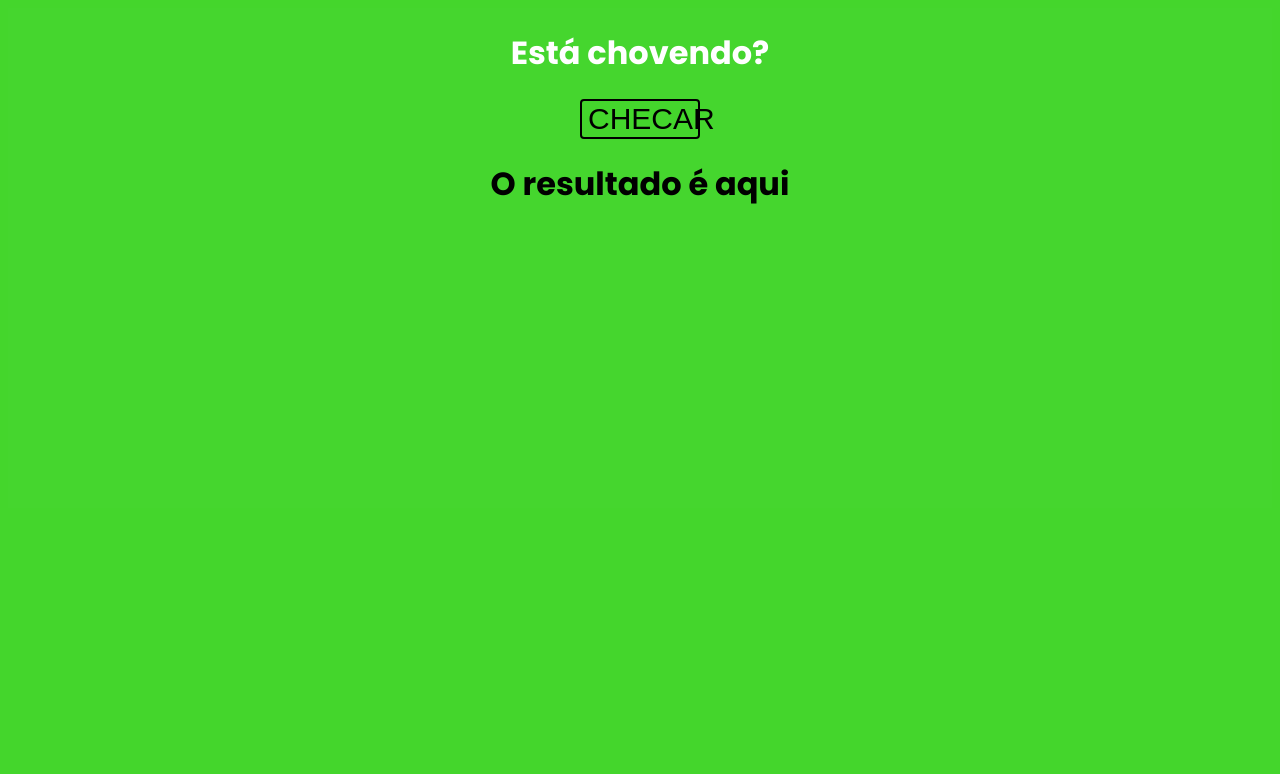
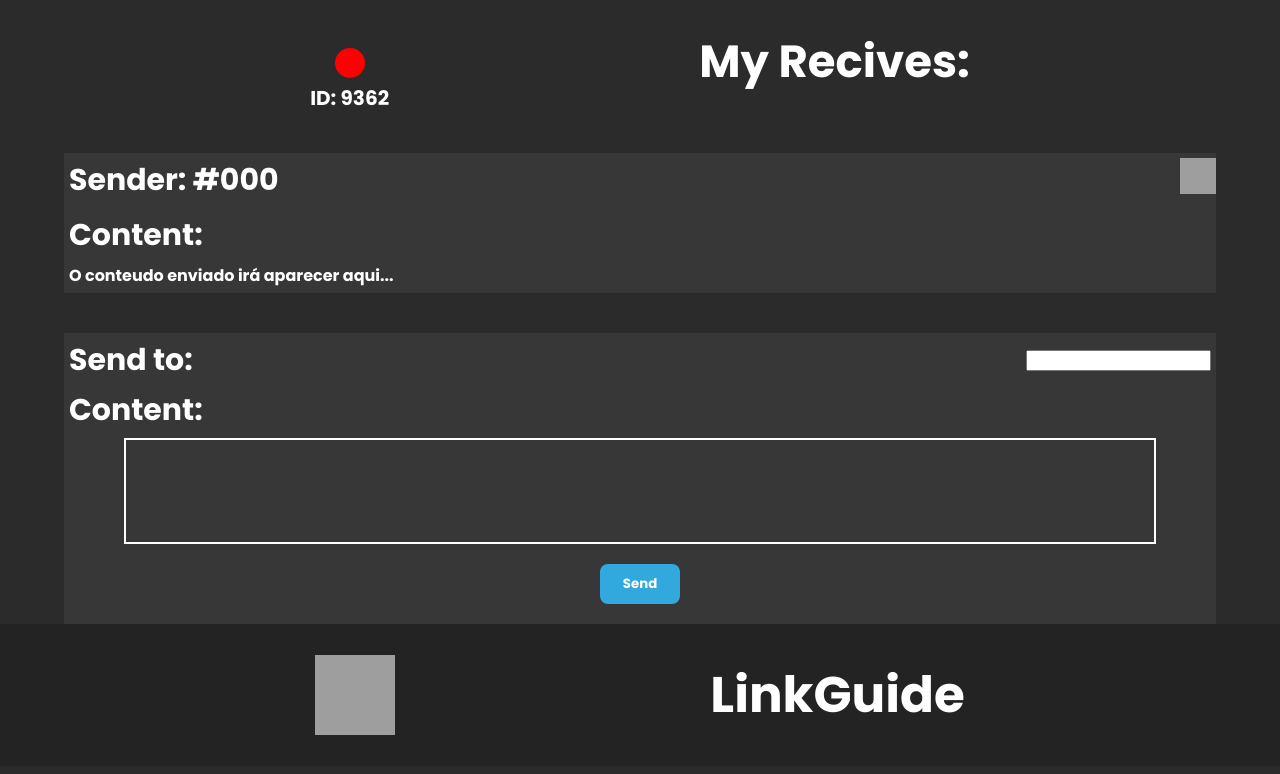
Before and after one commit to PollarDev-BR/serverTest, a website: page index.html in a window 1280 px wide. Drawn offline with nearby package versions, Linux system fonts and the light colour scheme; no server answers; grey boxes are pictures that could not be loaded.

Commit message:
new changes

```diff
--- a/database.json
+++ b/database.json
@@ -1,6 +1,6 @@
 {
     "chuva": {
-        "valor": "Não está chovendo",
-        "itensidade": "Forte"
+        "valor": "Chovendo levemente",
+        "itensidade": "Fraca"
     }
 }
--- a/index.html
+++ b/index.html
@@ -1,70 +1,244 @@
 <!DOCTYPE html>
-<html lang="en">
+<html lang="pt-br">
 <head>
     <meta charset="UTF-8">
     <meta http-equiv="X-UA-Compatible" content="IE=edge">
     <meta name="viewport" content="width=device-width, initial-scale=1.0">
-  <title>Document</title>
+    <title>LinkGuide</title>
     <style>
         @import url('https://fonts.googleapis.com/css2?family=Poppins:wght@700&display=swap');
-    body{
-      background-color:#44D62C;
+
+        body {
             font-family: 'Poppins', sans-serif;
+            background-color: #2b2b2b;
+            margin-left: auto;
+            margin-right: auto;
         }
-    #title{
+
+        #content {
+            width: 100vw;
+            height: 95vh;
             color: white;
-        text-align: center;
-    }
-    #content{
-        background-color: hsl(112, 67%, 51%);
-        height: 500px;
             display: flex;
             flex-direction: column;
             align-items: center;
+            width: 100vw;
+            height: 95vh;
+            padding: 0;
+            margin: 0;
         }
-    #btn{
-        background-color: #44D62C;
-        color: black;
-        border: 2px solid black;
-        min-width: auto;
-        min-height: 40px;
-        max-width: 120px;
+
+        #top {
+            display: flex;
+            flex-direction: row;
+            justify-content: space-evenly;
+            height: fit-content;
+            padding-top: 20px;
+            width: 100vw;
+        }
+
+        #top #title {
+            font-size: 45px;
+            padding: 0;
+            margin: 0;
+        }
+
+        #status {
+            display: flex;
+            flex-direction: column;
+            text-align: center;
+            align-items: center;
+            justify-content: center;
+            font-size: 20px;
+        }
+
+        .dot {
+            height: 30px;
+            width: 30px;
+            background-color: rgb(29, 168, 82);
+            border-radius: 50%;
+            margin-top: 20px;
+            margin-bottom: 5px;
+        }
+
+        #status #id {
+            margin: 0;
+        }
+
+        .messages,
+        .send {
+            margin-top: 40px;
+            background-color: #373737;
+            width: 90vw;
+            height: auto;
+        }
+
+        .messages .sender,
+        .send .msgTop,
+        .send .sender {
             font-size: 30px;
-        border-radius: 4px;
+            margin: 5px;
+        }
+
+        .messages .link {
+            margin: 5px;
+        }
+
+        .messages .msgTop {
+            display: flex;
+            flex-direction: row;
+            justify-content: space-between;
+        }
+
+        .messages img {
+            width: 36px;
+            height: 36px;
+            padding-top: 5px;
+        }
+
+        #bottom {
+            display: flex;
+            flex-direction: row;
+            justify-content: space-evenly;
+            align-items: center;
+            background-color: rgba(35, 35, 35, .95);
+            color: white;
+            font-size: 25px;
+            backdrop-filter: blur(8px);
+            width: 100vw;
+        }
+
+        #bottom img {
+            width: 80px;
+            height: 80px;
+        }
+
+        #sendTo {
+            display: flex;
+            flex-direction: row;
+            justify-content: space-between;
+            width: auto;
+            align-items: center;
+        }
+
+        #sendTo input {
+            max-height: 20px;
+        }
+
+        #sendTo p {
+            margin: 0;
+            padding: 0;
+        }
+
+        #sendContent {
+            height: auto;
+            min-height: 100px;
+            width: 80vw;
+            background-color: #373737;
+            color: white;
+            border: 1px solid white;
+            margin: 0 auto;
+            display: block;
+            border: 2px solid white;
+            font-family: 'Poppins', sans-serif;
+        }
+
+        #send {
+            background-color: #31a9df;
+            color: white;
+            border: none;
+            border-radius: 8px;
+            height: 40px;
+            width: 80px;
+            margin: 0 auto;
+            display: block;
+            margin-top: 20px;
+            margin-bottom: 20px;
             transition: 200ms linear;
-        text-align: center;
+            font-family: 'Poppins', sans-serif;
         }
-    #btn:hover{
-        background-color: #bce7b5;
+
+        #send:hover {
+            background-color: #5bb1d8;
         }
     </style>
 </head>
+
 <body>
+    <div id="content">
+        <div id="top">
+            <div id="status">
+                <span id="dot" class="dot"></span>
+                <p id="id">ID: 000</p>
+            </div>
+            <p id="title">My Recives:</p>
+        </div>
+        <div class="messages">
+            <div class="msgTop">
+                <p id="sender" class="sender">
+                    Sender: #000
+                </p>
+                <img src="https://i.ibb.co/fqjMXW1/Sem-t-tulo-2.png">
+            </div>
+            <p class="sender">Content:</p>
+            <p id="link" class="link"> O conteudo enviado irá aparecer aqui... </p>
+        </div>
 
-  <div id="content">
-    <h1 id="title">Está chovendo?</h1>
-    <button onclick="estadoChuva()" id="btn">CHECAR</button>
-    <h1 id="result">O resultado é aqui</h1>
+        <div class="send">
+            <div class="msgTop">
+                <div id="sendTo">
+                    <p>Send to:</p>
+                    <input id="sendID" type="number">
+                </div>
+            </div>
+            <p class="sender">Content:</p>
+            <input id="sendContent" type="text">
+            <button onclick="sendTo()" id="send">Send</button>
+        </div>
+      <div id="bottom">
+        <img src="https://i.ibb.co/S5dJBdw/Sem-t-tulo-1.png" alt="">
+        <h1>
+            LinkGuide
+        </h1>
+    </div>
     </div>
         <script src="/socket.io/socket.io.js"></script>
         <script>
-
+            const id = Math.floor(Math.random() * 9999);
+            try {
                 var socket = io();
-      const id = Math.floor(Math.random() * 9000);
                 console.log(id)
-      function estadoChuva(){
-
-        socket.emit('askChuva', id);
+                document.getElementById("id").innerHTML = "ID: " + id;
+                socket.on("connect_error", (err) => {
+                    console.log(`connect_error due to ${err.message}`);
+                    document.getElementById("dot").style.backgroundColor = "red";
+                });
+                socket.on('serverSend', ({
+                    iid,
+                    ootherID,
+                    ccnt
+                }) => {
+                    if (iid == id) {
+                        alert("Você recebeu uma mensagem");
+                        document.getElementById("sender").innerHTML = "Sender: #" + ootherID;
+                        document.getElementById("link").innerHTML = ccnt;
+                    }
+                })
+            } catch (error) {
+                document.getElementById("dot").style.backgroundColor = "red";
             }
 
-
-  socket.on('resposta', ({ resposta, _id }) => {
-    if(_id == id){
-        document.getElementById("result").innerHTML = resposta;
+            function sendTo() {
+                var idd = document.getElementById("sendID").value;
+                var content = document.getElementById("sendContent").value;
+                socket.emit('send', {
+                    otherID: parseInt(idd),
+                    id: id,
+                    cnt: content
+                });
+                alert("Você enviou uma mensagem");
             }
-
-  });
-
         </script>
 </body>
+
 </html>
--- a/package.json
+++ b/package.json
@@ -11,6 +11,7 @@
   "license": "ISC",
   "dependencies": {
     "@types/node": "^18.0.6",
+    "browserify-fs": "^1.0.0",
     "database.json": "^0.0.4",
     "express": "^4.18.2",
     "node-fetch": "^3.2.6",
```
Also changed, not shown: index.js (+10 -12 lines), 2 other files. Lines whose indentation alone changed are shown as unchanged.
